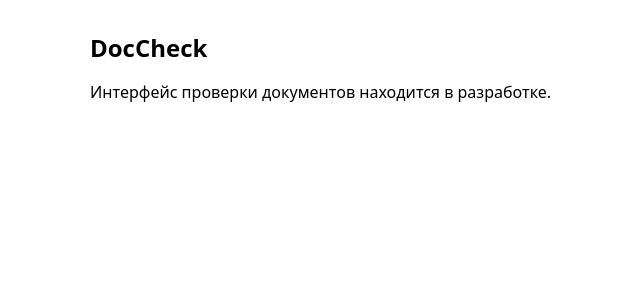
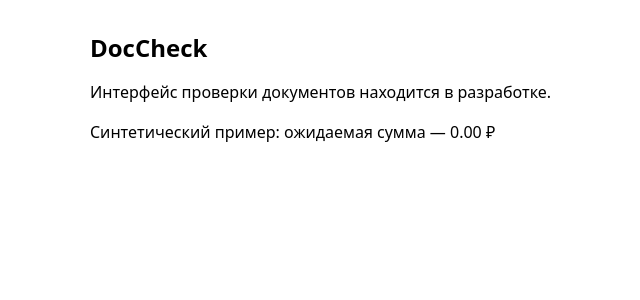
Before and after one commit to FeraFeraKA/doccheck, a React (Vite) app in the folder frontend/: page / in a window 1280 px wide. Shown: the top 300 px of the page, without its empty margins (198-838 px from the left). Built offline with nearby package versions, Linux system fonts and the light colour scheme.

Commit message:
test: prepare disposable review probe

```diff
--- a/frontend/src/pages/home/HomePage.tsx
+++ b/frontend/src/pages/home/HomePage.tsx
@@ -1,8 +1,11 @@
+import { formatAmount } from './formatAmount';
+
 export function HomePage() {
   return (
     <main className="mx-auto max-w-3xl p-8">
       <h1 className="text-2xl font-semibold">DocCheck</h1>
       <p className="mt-4">Интерфейс проверки документов находится в разработке.</p>
+      <p className="mt-4">Синтетический пример: ожидаемая сумма — {formatAmount(null)} ₽</p>
     </main>
   );
 }
--- /dev/null
+++ b/frontend/src/pages/home/formatAmount.ts
@@ -0,0 +1,3 @@
+export function formatAmount(value: string | null): string {
+  return value ?? '0.00';
+}
```
Also changed, not shown: 1 other file (tests, documents, lock files or other folders).
